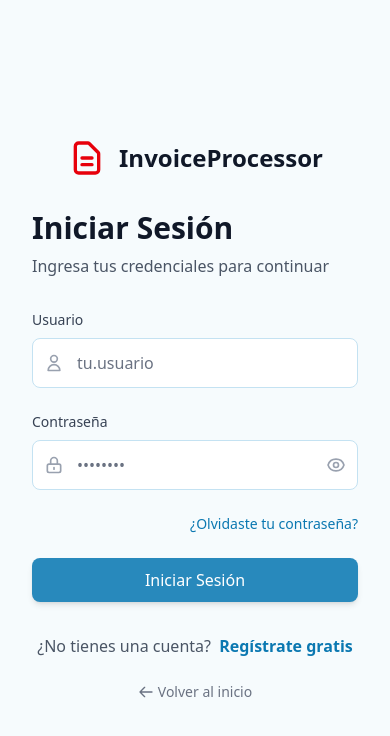
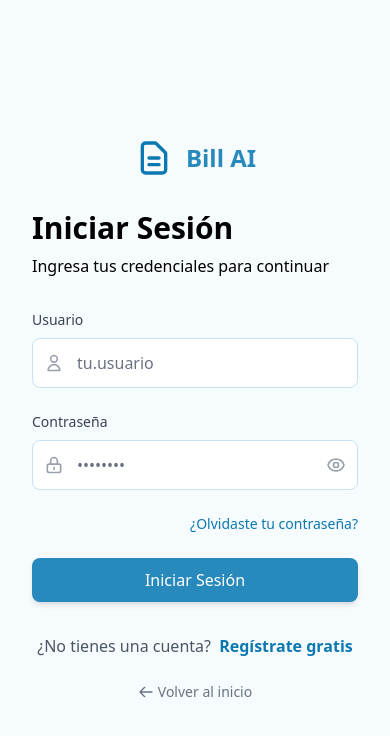
Before and after one commit to Brandon-Gonsales/bill.ai_frontend, a SvelteKit app: page /auth/sign-in in a window 390 px wide. Shown: the top 736 px of the page. Built offline with nearby package versions, Linux system fonts and the light colour scheme; no server answers.

Commit message:
update theme sign-in in mobile

```diff
--- a/src/routes/auth/sign-in/+page.svelte
+++ b/src/routes/auth/sign-in/+page.svelte
@@ -121,7 +121,7 @@
 					</svg>
 					<div>
 						<h3 class="mb-1 font-semibold text-white">Múltiples Formatos</h3>
-						<p class="text-sm text-red-100">PDF, imágenes y Word</p>
+						<p class="text-sm text-red-100">PDF y imágenes</p>
 					</div>
 				</div>
 			</div>
@@ -135,7 +135,7 @@
 		<div class="w-full max-w-md">
 			<!-- Mobile Logo -->
 			<div class="mb-8 flex items-center justify-center lg:hidden">
-				<svg viewBox="0 0 24 24" fill="none" class="mr-3 h-10 w-10 text-red-600">
+				<svg viewBox="0 0 24 24" fill="none" class="mr-3 h-10 w-10 text-light-tertiary">
 					<path
 						d="M9 12h6m-6 4h6m2 5H7a2 2 0 01-2-2V5a2 2 0 012-2h5.586a1 1 0 01.707.293l5.414 5.414a1 1 0 01.293.707V19a2 2 0 01-2 2z"
 						stroke="currentColor"
@@ -144,12 +144,12 @@
 						stroke-linejoin="round"
 					/>
 				</svg>
-				<span class="text-2xl font-bold text-gray-900">InvoiceProcessor</span>
+				<span class="text-2xl font-bold text-light-secondary">Bill AI</span>
 			</div>
 
 			<div class="mb-8">
-				<h2 class="mb-2 text-3xl font-bold text-gray-900">Iniciar Sesión</h2>
-				<p class="text-gray-600">Ingresa tus credenciales para continuar</p>
+				<h2 class="mb-2 text-3xl font-bold text-light-black">Iniciar Sesión</h2>
+				<p class="text-light-black">Ingresa tus credenciales para continuar</p>
 			</div>
 
 			<!-- Error Message -->
```
